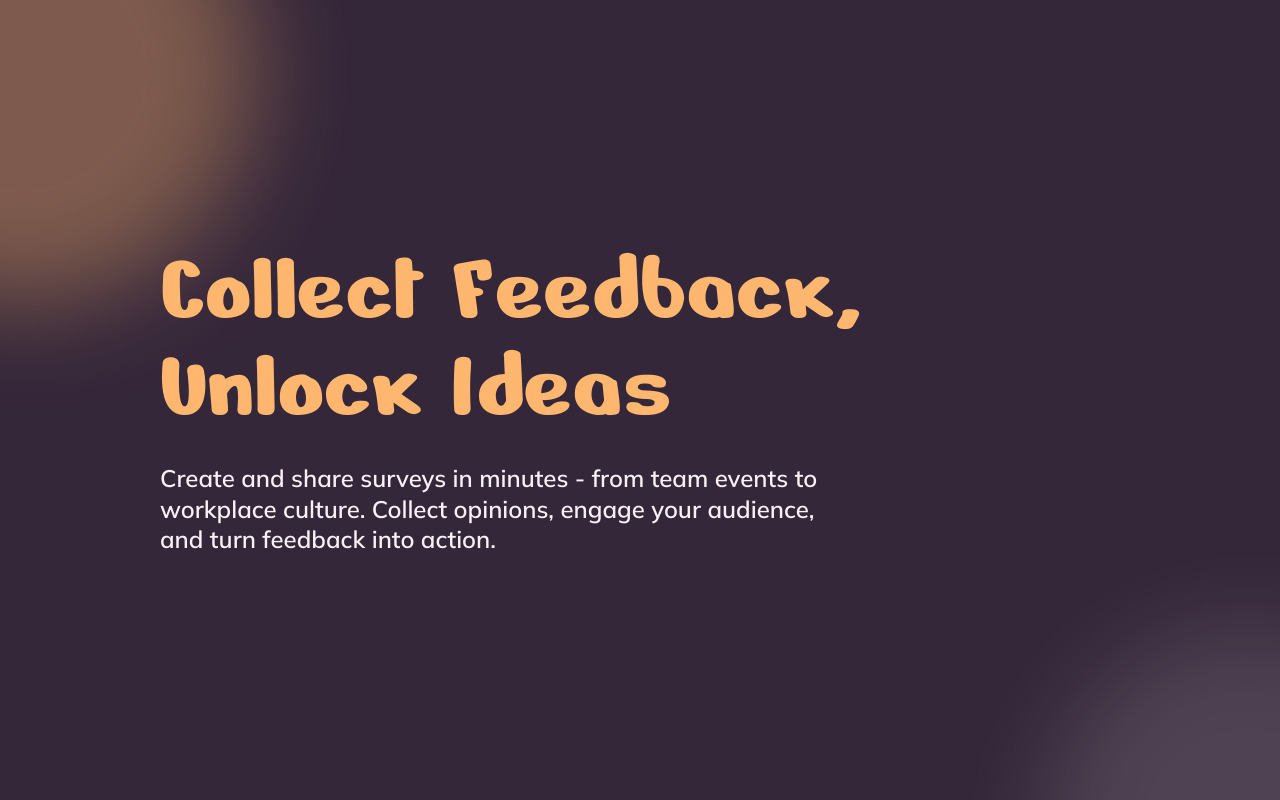
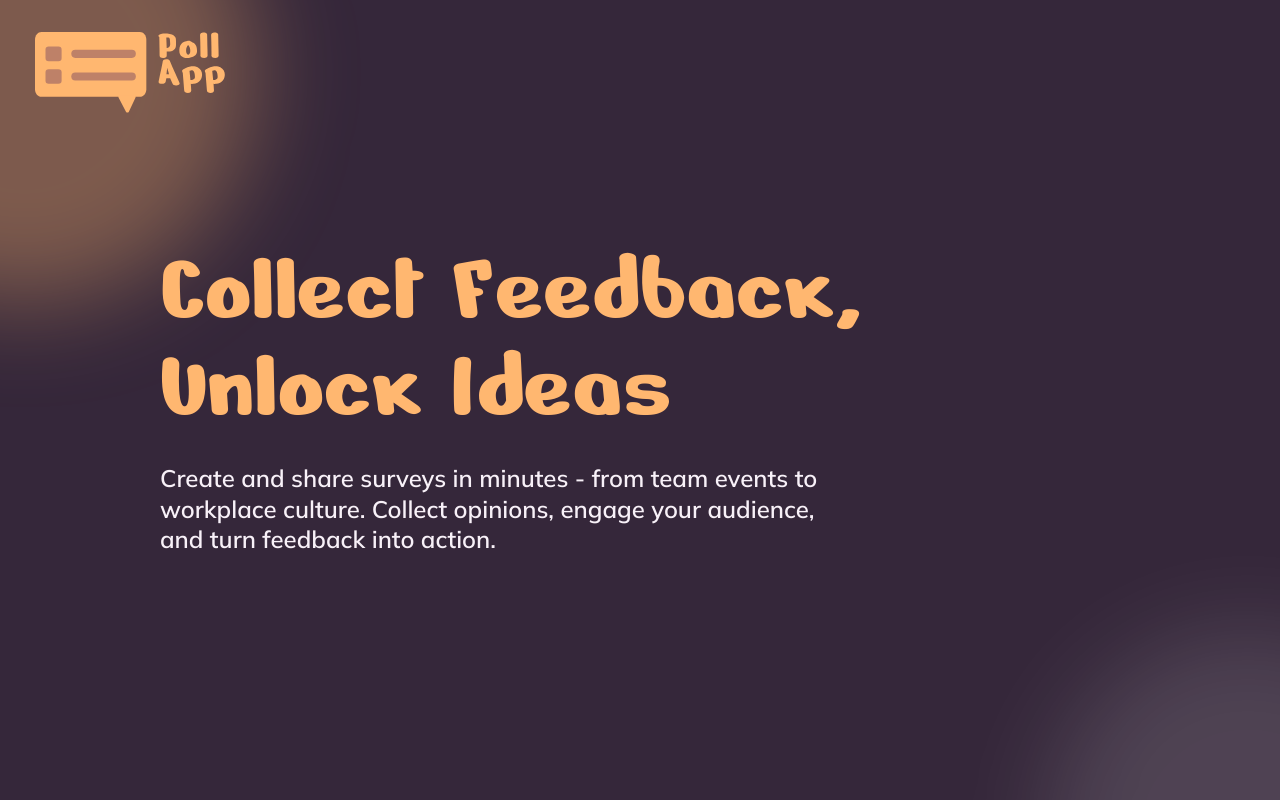
Before and after one commit to FatihYalcin42/PollApp, an Angular app: page / in a window 1280 px wide. Built offline with nearby package versions, Linux system fonts and the light colour scheme.

Commit message:
feat: add top-left orange brand logo to homepage

```diff
--- a/src/app/app.html
+++ b/src/app/app.html
@@ -1,4 +1,6 @@
 <main class="home">
+  <img class="brand-logo" src="/assets/logo-orange.svg" alt="PollApp logo" />
+
   <div class="background-glow background-glow--left" aria-hidden="true"></div>
   <div class="background-glow background-glow--right" aria-hidden="true"></div>
 
--- a/src/app/app.scss
+++ b/src/app/app.scss
@@ -12,6 +12,19 @@
   padding: clamp(1.5rem, 4vw, 4rem);
   overflow: hidden;
   background: var(--color-bg);
+}
+
+.brand-logo {
+  position: absolute;
+  top: clamp(1rem, 2.6vw, 2rem);
+  left: clamp(1rem, 2.8vw, 2.2rem);
+  z-index: 3;
+  width: clamp(8.5rem, 15vw, 13rem);
+  height: auto;
+  opacity: 0;
+  transform: translateY(-8px);
+  animation: logo-in 480ms ease forwards;
+  animation-delay: 120ms;
 }
 
 .hero {
@@ -100,6 +113,13 @@
   }
 }
 
+@keyframes logo-in {
+  to {
+    opacity: 1;
+    transform: translateY(0);
+  }
+}
+
 @keyframes pulse {
   from {
     transform: scale(0.96);
@@ -128,6 +148,10 @@
 }
 
 @media (max-width: 640px) {
+  .brand-logo {
+    width: clamp(7rem, 28vw, 9rem);
+  }
+
   .hero__title {
     font-size: clamp(2.6rem, 14vw, 3.5rem);
   }
```
